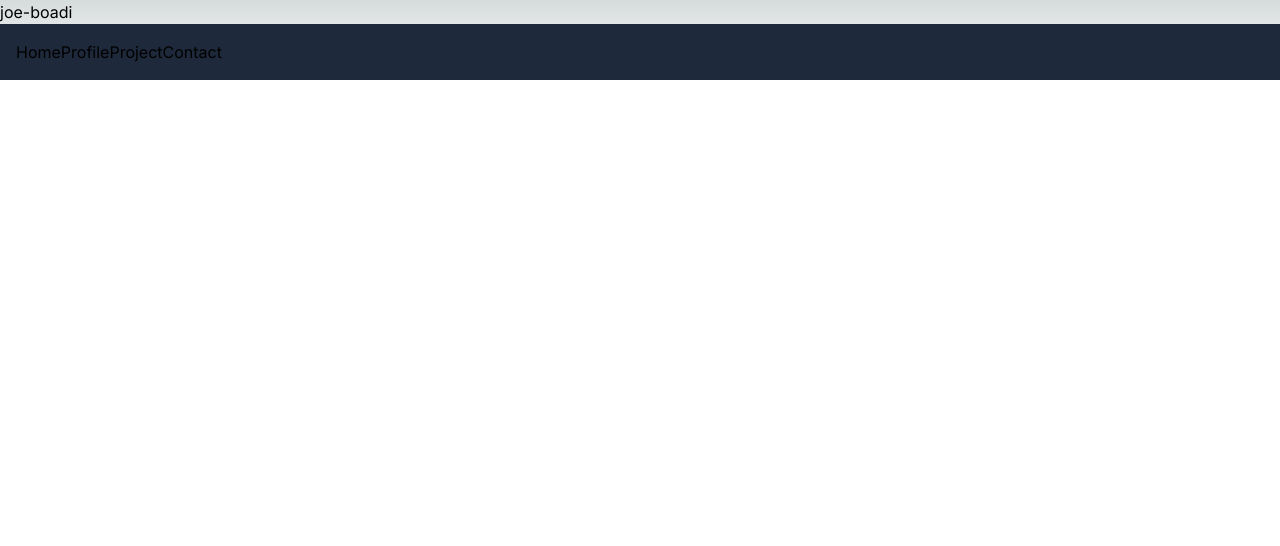
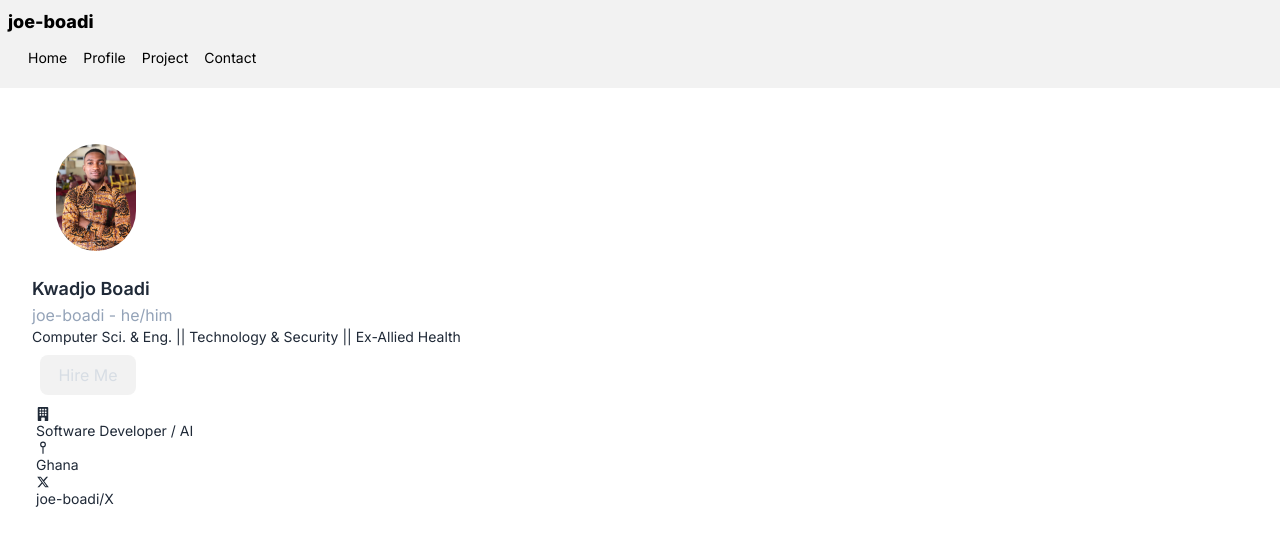
Before and after one commit to joe-boadi/my-portfolio, a Next.js app: page / in a window 1280 px wide. Shown: the top 546 px of the page. Built offline with nearby package versions, Linux system fonts and the light colour scheme.

Commit message:
Modify and update file

```diff
--- a/app/Components/Sidebar.tsx
+++ b/app/Components/Sidebar.tsx
@@ -1,21 +1,44 @@
+import Image from "next/image"
+import {BsBuildingFill} from "react-icons/bs"
+import { GrLocationPin } from "react-icons/gr";
+import { RiTwitterXFill } from "react-icons/ri"
+
 
 {/*TODO*/}
 {/**
     Function to handle hire me button
     const onHireMe = () => {
-
     }
-
 */}
 
-export default function Sidebar(){
+export default function Sidebar() {
     return(
-        <div className="bg-slate-900">
+        <div className="bg-base-100 p-8 text-base-content display-flex">
             {/*TODO*/}
             {/* Profile picture/Hero Image with  */}
-            <div></div>
+
+            <div>
+                <Image
+                        className="rounded-full border-bg-accent m-4 p-2 w-24"
+                        src="/images/KBM-headshot.jpg"
+                        width={200}
+                        height={200}
+                        alt="Picture of the author"
+                />
+                <h2 className="text-lg font-semibold">Kwadjo Boadi</h2>
+                <h3 className="text-slate-400">joe-boadi - he/him</h3>
+                <p className="text-sm">
+                    Computer Sci. & Eng. || Technology & Security || Ex-Allied Health
+                </p>
+            </div>
+            <button className="bg-base-200 text-neutral-content w-24 m-2 p-2 rounded-lg hover:bg-base-100 ease-in-out">Hire Me</button>
             {/*Experience, Location, status & "Hire me" button*/}
-            <div></div>
+            <div className="m-0 p-1 text-sm">
+                <BsBuildingFill/> <p>Software Developer / AI</p>
+                <GrLocationPin/> <p>Ghana</p>
+                <RiTwitterXFill /> <p>joe-boadi/X</p>
+
+            </div>
             {/* Social links*/}
             <div></div>
         </div>
--- a/app/Components/Topnav.tsx
+++ b/app/Components/Topnav.tsx
@@ -1,17 +1,15 @@
 export default function Topnav(){
     return (
         <div>
-            <header>joe-boadi</header>
-            <nav className="bg-slate-800 p-4">
+            <nav className="bg-base-200 text-sm p-2 m-0">
+            <h1 className="text-lg font-extrabold">joe-boadi</h1>
             {/*TODO*/}
             {/*Portfolio Logo */}
-                <div>
-                    {/*TODO*/}
-                    {/* Page Links goes here*/}
-                    <a href="/" target="" rel="noopener noreferrer">Home</a>
-                    <a href="/" target="" rel="noopener noreferrer">Profile</a>
-                    <a href="/" target="" rel="noopener noreferrer">Project</a>
-                    <a href="/" target="" rel="noopener noreferrer">Contact</a>
+                <div className="m-2 p-1 justify-center">
+                    <a className="m-2" href="/" target="" rel="noopener noreferrer">Home</a>
+                    <a className="m-2" href="/" target="" rel="noopener noreferrer">Profile</a>
+                    <a className="m-2" href="/" target="" rel="noopener noreferrer">Project</a>
+                    <a className="m-2" href="/" target="" rel="noopener noreferrer">Contact</a>
                 </div>
            </nav>
         </div>
```
